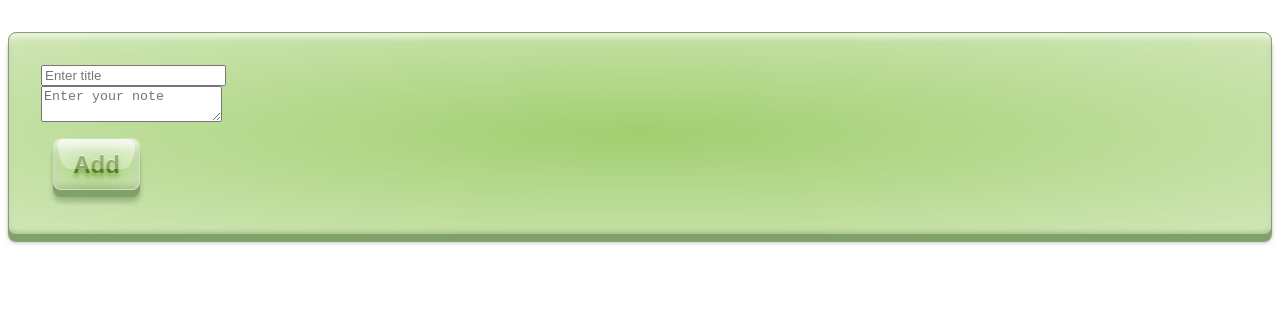
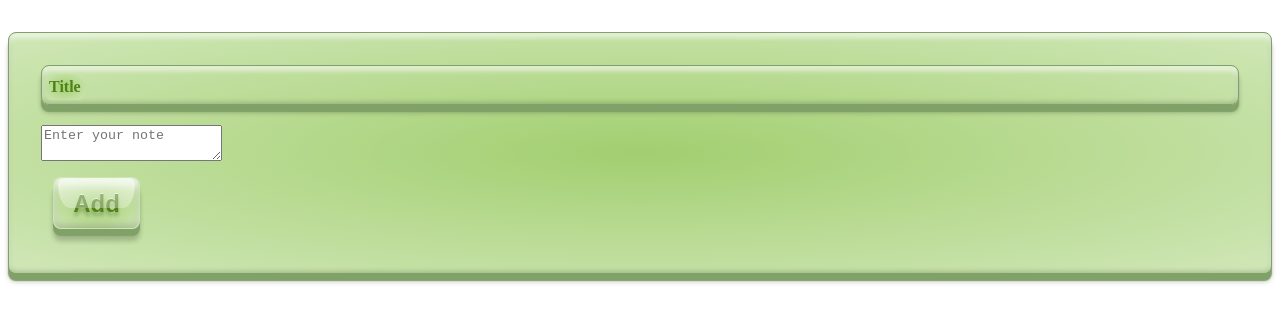
Before and after one commit to Feralwater/notebook, a React (Create React App) app: page / in a window 1280 px wide. Shown: the top 322 px of the page. Built offline with nearby package versions, Linux system fonts and the light colour scheme.

Commit message:
Add: styles to title input

```diff
--- /dev/null
+++ b/src/components/title/Title.module.scss
@@ -0,0 +1,48 @@
+.input {
+  position: relative;
+
+  &__label {
+    position: absolute;
+    left: 0;
+    top: 0;
+    padding: calc(.5rem * 0.4) calc(.5rem * .5);
+    margin: calc(.5rem * 0.75 + 3px) calc(.5rem * .5);
+    background: #a2cf70 radial-gradient(rgba(255, 255, 255, 0), rgba(255, 255, 255, .5));
+    white-space: nowrap;
+    border-radius: 8px;
+    transform: translate(0, 0);
+    transform-origin: 0 0;
+    transition: transform 120ms ease-in;
+    font-weight: bold;
+    line-height: 1.2;
+    color: hsl(88, 70%, 30%);
+  }
+
+  &__field {
+    height: 40px;
+    box-sizing: border-box;
+    display: block;
+    width: 100%;
+    border: 1px solid rgb(128, 161, 103);
+    padding: calc(var(--size-bezel) * 1.5) var(--size-bezel);
+    color: hsl(88, 70%, 30%);
+    font-size: 16px;
+    background: transparent;
+    border-radius: 8px;
+    box-shadow: inset rgba(255, 255, 255, .6) 0 .3em .3em,
+    inset rgba(0, 0, 0, .2) 0 -.1em .3em,
+    rgb(128, 161, 103) 0 7px 1px,
+    rgba(0, 0, 0, .2) 0 .5em 5px;
+    outline: none;
+    margin: 0 0 20px 0;
+
+    &:focus,
+    &:not(:placeholder-shown) {
+      & + .input__label {
+        transform: translate(.25rem, -65%) scale(.8);
+        color: hsl(88, 70%, 30%);
+        font-size: 18px;
+      }
+    }
+  }
+}
--- a/src/components/title/Title.tsx
+++ b/src/components/title/Title.tsx
@@ -1,4 +1,5 @@
 import React, {ChangeEvent} from 'react';
+import style from "./Title.module.scss"
 
 type TitlePropsType = {
     title: string
@@ -12,11 +13,15 @@ const Title: React.VFC<TitlePropsType> = ({title, setTitle}) => {
     }
 
     return (
-        <input type="text"
-               value={title}
-               onChange={onChangHandler}
-               placeholder={"Enter title"}
-        />
+        <label className={style.input}>
+            <input type="text"
+                   className={style.input__field}
+                   value={title}
+                   onChange={onChangHandler}
+                   placeholder=" "
+            />
+            <span className={style.input__label}>Title</span>
+        </label>
     );
 };
 
```
Also changed, not shown: src/components/title/Title.module.sass (deleted).
